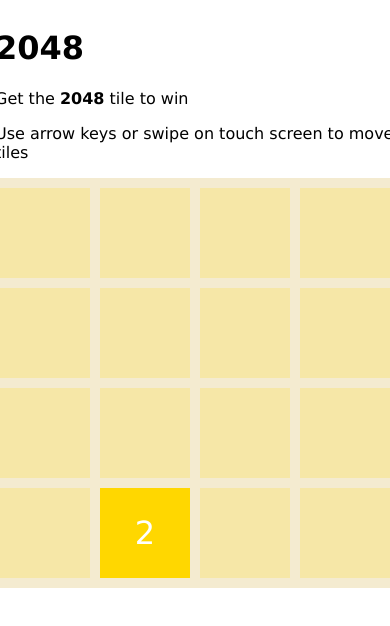
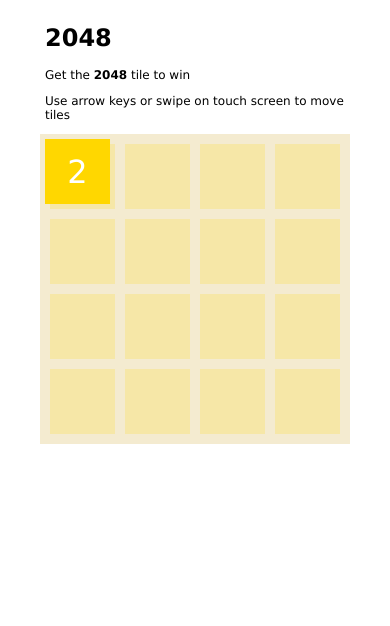
Before and after one commit to jachymjachym/2048-public, a Vue app: page / in a window 390 px wide. Shown: the top 626 px of the page. Built offline with nearby package versions, Linux system fonts and the light colour scheme.

Commit message:
Add some responsivenes

```diff
--- a/src/components/Board.vue
+++ b/src/components/Board.vue
@@ -22,6 +22,8 @@
     SwipeDetect,
   },
   setup: () => {
+    const gridItem = ref(null);
+    const tileWidth = ref(0);
     const id = ref(1);
     const size = 4;
     const winningNumber = 2048;
@@ -183,6 +185,7 @@
 
     onMounted(() => {
       document.onkeydown = checkKey;
+      tileWidth.value = gridItem.value.offsetWidth;
       initTile();
     });
 
@@ -197,6 +200,8 @@
       gameWon,
       resetGame,
       moveTiles,
+      gridItem,
+      tileWidth,
     };
   }
 })
@@ -205,7 +210,7 @@
 <template>
   <div class="wrapper">
     <div class="container">
-      <div v-for="(n, index) in size*size" :key="index" class="block"></div>
+      <div ref="gridItem" v-for="(n, index) in size*size" :key="index" class="grid-item"></div>
     </div>
     <SwipeDetect :callback="moveTiles">
       <div class="tile-container">
@@ -214,8 +219,8 @@
           :key="index"
           class="tile"
           :style="{
-            top: (tile.y - 1)*100 + 5 + 'px',
-            left: (tile.x - 1)*100 + 5 + 'px',
+            top: (tile.y - 1) * (tileWidth + 10) + 5 + 'px',
+            left: (tile.x - 1) * (tileWidth + 10) + 5 + 'px',
           }"
           :class="`tile-${tile.value}`">
           {{ tile.value }}
@@ -259,17 +264,27 @@
 .container {
   display: flex;
   flex-wrap: wrap;
-  width: $container-size;
-  height: $container-size;
+  width: $container-size-sm;
+  height: $container-size-sm;
   background: $color-container;
   padding: $spacing;
+
+  @media only screen and (min-width: 500px) {
+    width: $container-size-lg;
+    height: $container-size-lg;
+  }
 }
 
-.block {
-  width: $size;
-  height: $size;
+.grid-item {
+  width: $size-sm;
+  height: $size-sm;
   margin: $spacing;
   background: $color-background;
+
+  @media only screen and (min-width: 500px) {
+    width: $size-lg;
+    height: $size-lg;
+  }
 }
 
 .tile-container {
@@ -313,13 +328,18 @@
 
 .tile {
   position: absolute;
-  width: $size;
-  height: $size;
+  width: $size-sm;
+  height: $size-sm;
   margin: $spacing;
   display: flex;
   justify-content: center;
   align-items: center;
   font-size: 32px;
   color: $color-white;
+
+  @media only screen and (min-width: 500px) {
+    width: $size-lg;
+    height: $size-lg;
+  }
 }
 </style>
--- a/src/components/Header.vue
+++ b/src/components/Header.vue
@@ -22,6 +22,12 @@
 @import '../styles/variables.scss';
 
 .header {
-  width: $container-size;
+  width: $container-size-sm;
+  font-size: 12px;
+
+  @media only screen and (min-width: 500px) {
+    width: $container-size-lg;
+    font-size: 16px;
+  }
 }
 </style>
--- /dev/null
+++ b/src/styles/index.scss
@@ -0,0 +1 @@
+@import "bootstrap/scss/bootstrap";
--- a/src/styles/variables.scss
+++ b/src/styles/variables.scss
@@ -1,7 +1,10 @@
-$size: 90px;
+@import 'bootstrap/scss/mixins';
+$size-sm: 65px;
+$size-lg: 90px;
 $spacing: 5px;
 
-$container-size: $size*4 + $spacing*8;
+$container-size-sm: $size-sm*4 + $spacing*8;
+$container-size-lg: $size-lg*4 + $spacing*8;
 
 $color-2: rgb(255, 215, 0);
 $color-4: rgb(54, 69, 79);
--- a/tsconfig.json
+++ b/tsconfig.json
@@ -5,6 +5,7 @@
     "moduleResolution": "node",
     "strict": true,
     "jsx": "preserve",
+    "strictNullChecks": false,
     "sourceMap": true,
     "resolveJsonModule": true,
     "esModuleInterop": true,
```
